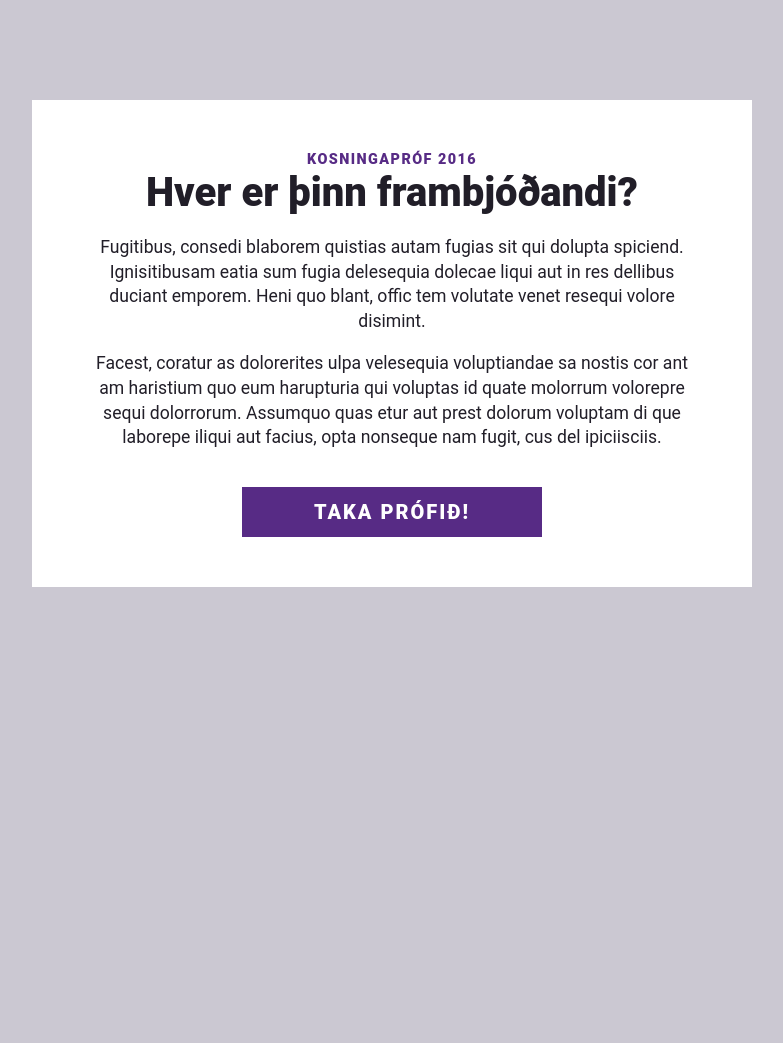
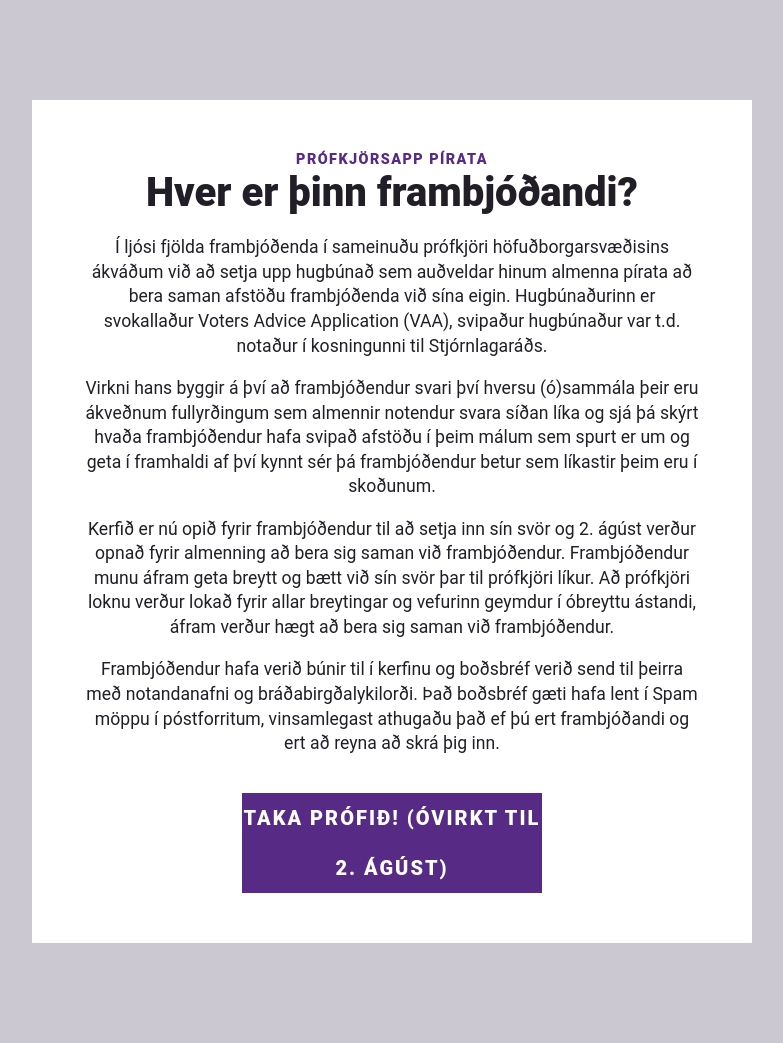
Before and after one commit to beltiras/vaa, a Django app: template templates/home.html in a window 1280 px wide. Shown: the whole page, without its empty margins (248-1031 px from the left). Before the commit the page ends 587 px from the top, so only its background shows below. Run offline with Django 3.2, Linux system fonts and the light colour scheme; the template is opened without the code that fills it, so the values that code supplies are empty; some libraries are stand-ins or nearby versions.

Commit message:
Out with the Lorem Ipsum, in with the contextual text

```diff
--- a/templates/home.html
+++ b/templates/home.html
@@ -4,14 +4,16 @@
 
 {% block content %}
 <div class="home-screen">
-    <h4 class="home-label">Kosningapróf 2016</h4>
+    <h4 class="home-label">Prófkjörsapp Pírata</h4>
     <h1 class="home-title">Hver er þinn frambjóðandi?</h1>
     <div class="home-intro">
-        <p>Fugitibus, consedi blaborem quistias autam fugias sit qui dolupta spiciend. Ignisitibusam eatia sum fugia delesequia dolecae liqui aut in res dellibus duciant emporem. Heni quo blant, offic tem volutate venet resequi volore disimint.</p>
-        <p>Facest, coratur as dolorerites ulpa velesequia voluptiandae sa nostis cor ant am haristium quo eum harupturia qui voluptas id quate molorrum volorepre sequi dolorrorum. Assumquo quas etur aut prest dolorum voluptam di que laborepe iliqui aut facius, opta nonseque nam fugit, cus del ipiciisciis.</p>
+      <p>Í ljósi fjölda frambjóðenda í sameinuðu prófkjöri höfuðborgarsvæðisins ákváðum við að setja upp hugbúnað sem auðveldar hinum almenna pírata að bera saman afstöðu frambjóðenda við sína eigin. Hugbúnaðurinn er svokallaður Voters Advice Application (VAA), svipaður hugbúnaður var t.d. notaður í kosningunni til Stjórnlagaráðs.</p>
+      <p>Virkni hans byggir á því að frambjóðendur svari því hversu (ó)sammála þeir eru ákveðnum fullyrðingum sem almennir notendur svara síðan líka og sjá þá skýrt hvaða frambjóðendur hafa svipað afstöðu í þeim málum sem spurt er um og geta í framhaldi af því kynnt sér þá frambjóðendur betur sem líkastir þeim eru í skoðunum.</p>
+      <p>Kerfið er nú opið fyrir frambjóðendur til að setja inn sín svör og 2. ágúst verður opnað fyrir almenning að bera sig saman við frambjóðendur. Frambjóðendur munu áfram geta breytt og bætt við sín svör þar til prófkjöri líkur. Að prófkjöri loknu verður lokað fyrir allar breytingar og vefurinn geymdur í óbreyttu ástandi, áfram verður hægt að bera sig saman við frambjóðendur.</p>
+      <p>Frambjóðendur hafa verið búnir til í kerfinu og boðsbréf verið send til þeirra með notandanafni og bráðabirgðalykilorði. Það boðsbréf gæti hafa lent í Spam möppu í póstforritum, vinsamlegast athugaðu það ef þú ert frambjóðandi og ert að reyna að skrá þig inn.</p>
     </div>
     <div class="home-taketest">
-        <a href="/voterform/reykjavik2016/" class="button">Taka prófið!</a>
+        <a href="/voterform/reykjavik2016/" class="button">Taka prófið! (óvirkt til 2. ágúst)</a>
     </div>
 </div>
 
```
